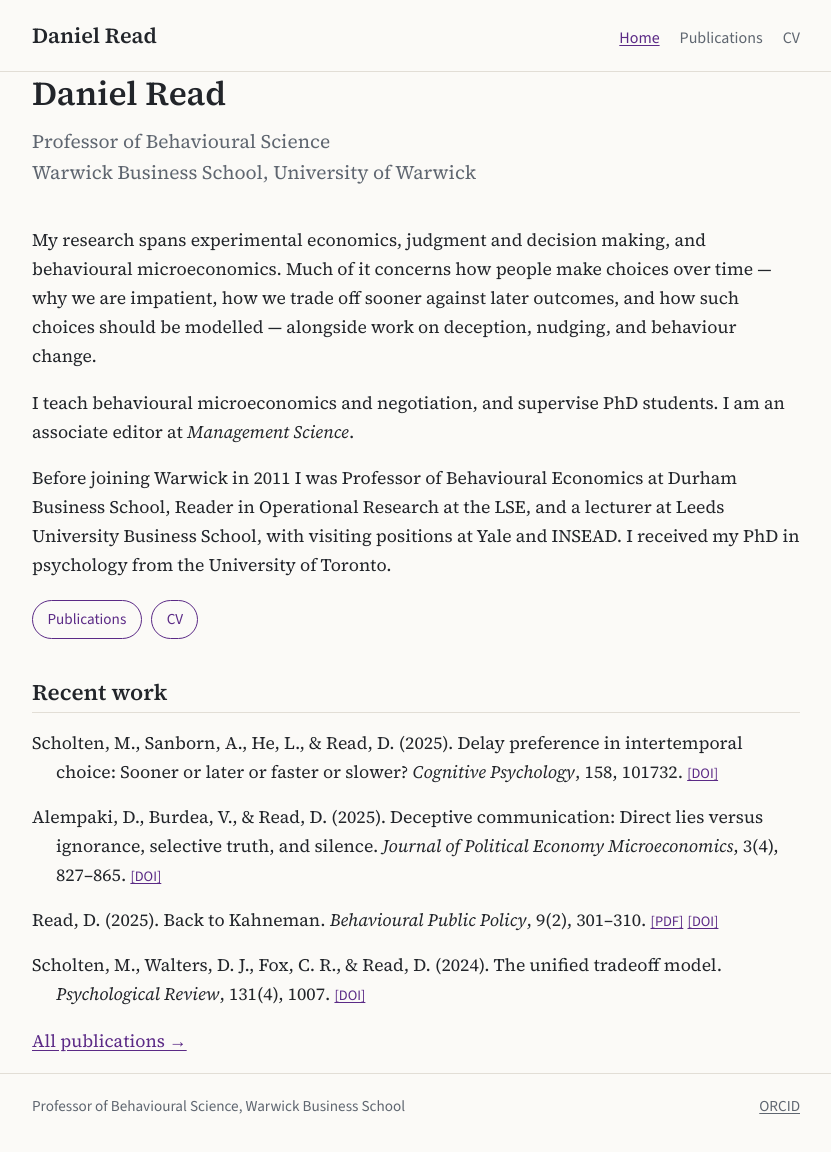
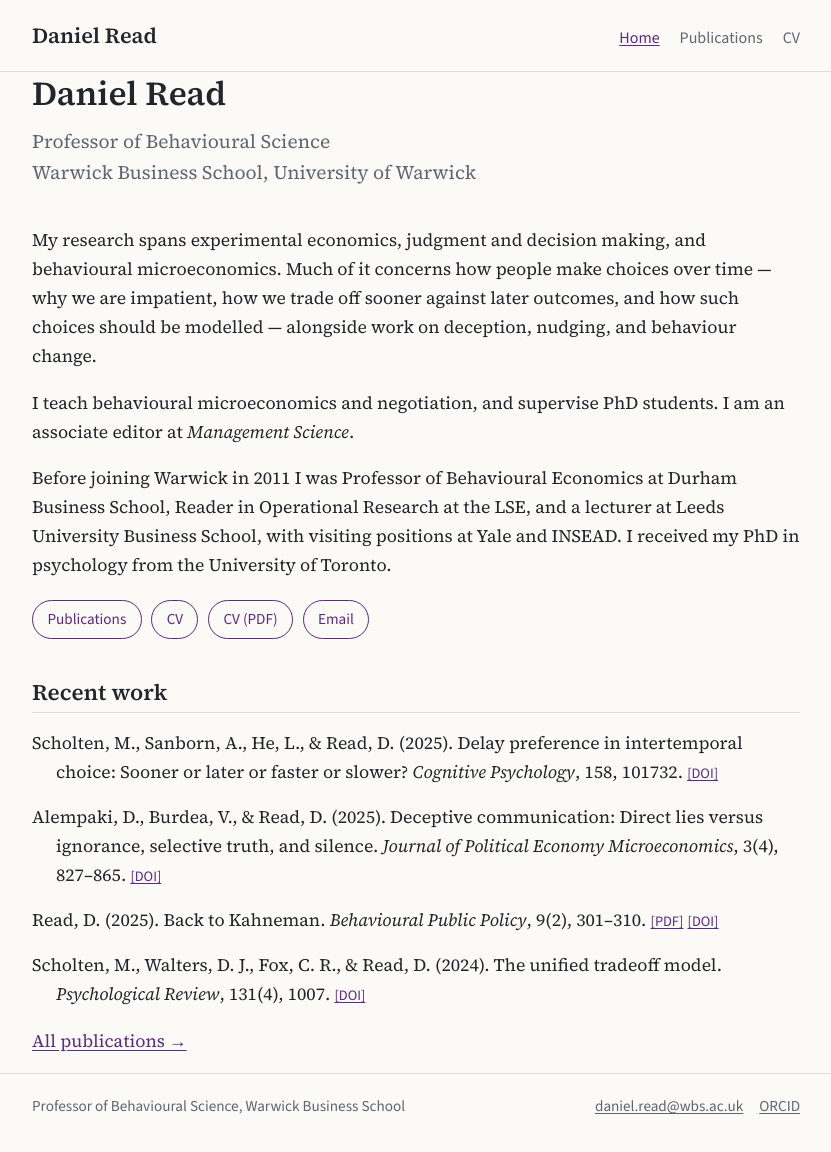
Before and after one commit to prof-daniel-read/prof-daniel-read.github.io, a Jekyll site: the page built from index.md, in a window 1280 px wide. Shown: the whole page, without its empty margins (224-1055 px from the left). Built offline with Jekyll 4.4.1, drawn with Linux system fonts in a browser that asks for light colours.

Commit message:
Add email and CV PDF
Co-Authored-By: Claude Opus 5.5 <noreply@anthropic.com>

```diff
--- a/_config.yml
+++ b/_config.yml
@@ -4,11 +4,11 @@ description: Professor of Behavioural Science, Warwick Business School
 affiliation: Warwick Business School, University of Warwick
 
 # Leave a value empty to hide it on the site.
-email:                                  # e.g. someone@wbs.ac.uk
+email: daniel.read@wbs.ac.uk
 orcid: 0000-0001-6672-9310
 google_scholar:                         # full URL of your Google Scholar profile
 photo:                                  # e.g. /assets/photo.jpg  (upload the file first)
-cv_pdf:                                 # e.g. /assets/cv.pdf     (upload the file first)
+cv_pdf: /assets/cv.pdf
 
 # Navigation menu. To add a page: create e.g. research.md, then add a line here.
 nav:
```
Also changed, not shown: 1 other file.
